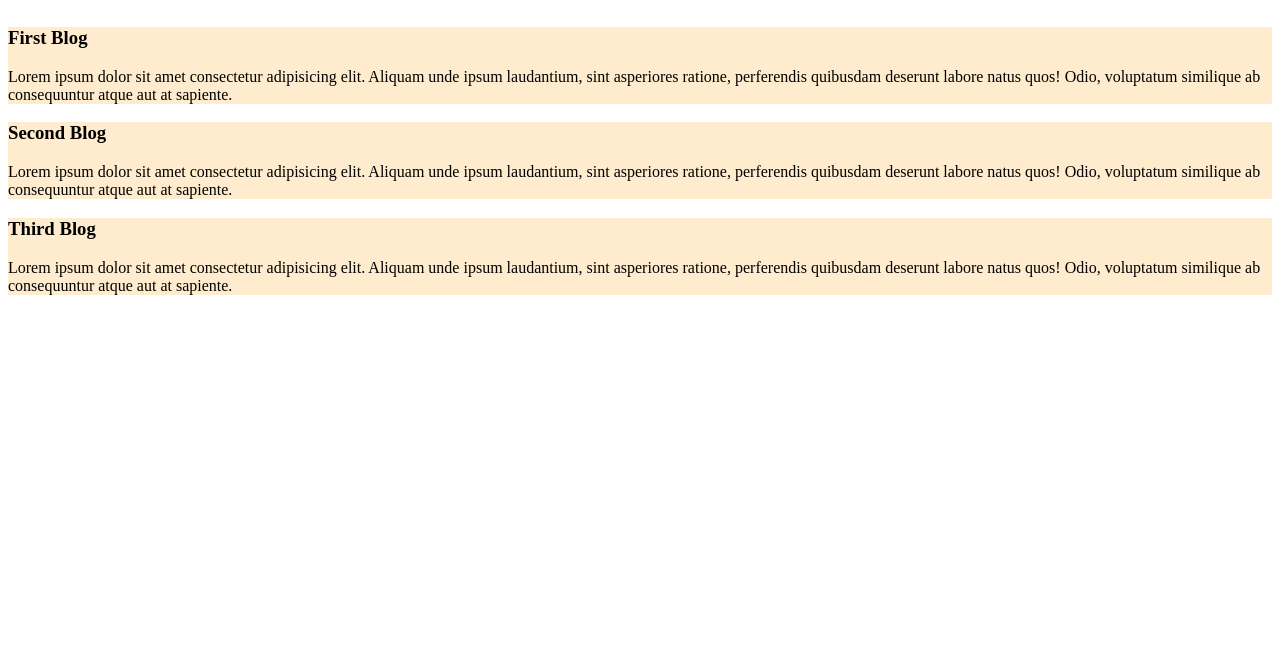
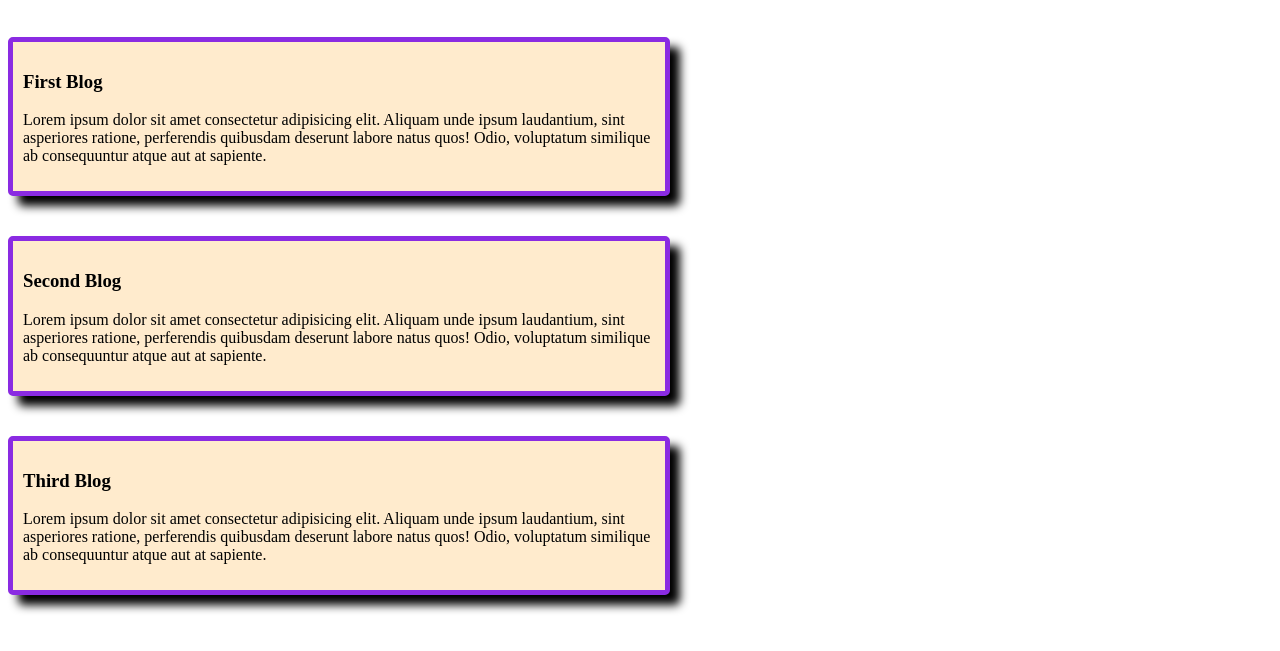
Before and after one commit to redoy-kumar/my-first-github-repo, a plain HTML site: page index.html in a window 1280 px wide. Shown: the part 67-718 px from the top of the page. Drawn offline with Linux system fonts and the light colour scheme.

Commit message:
Second work Done

```diff
--- a/styles/style.css
+++ b/styles/style.css
@@ -1,5 +1,11 @@
 div{
     background-color: blanchedalmond;
+    width: 50%;
+    border: 5px solid blueviolet;
+    box-shadow: 10px 10px 10px black;
+    margin-top: 40px;
+    border-radius: 5px;
+    padding: 10px;
 }
 
 .header{
```
